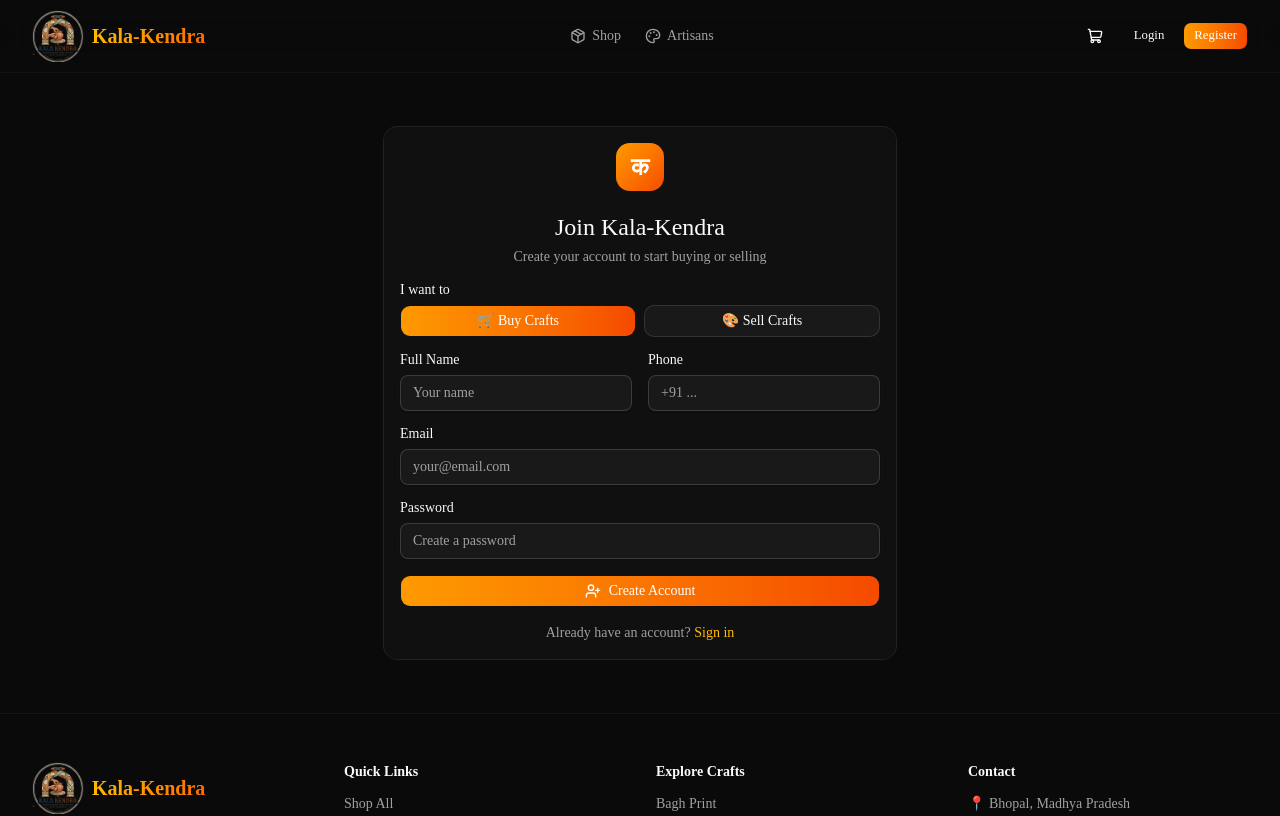
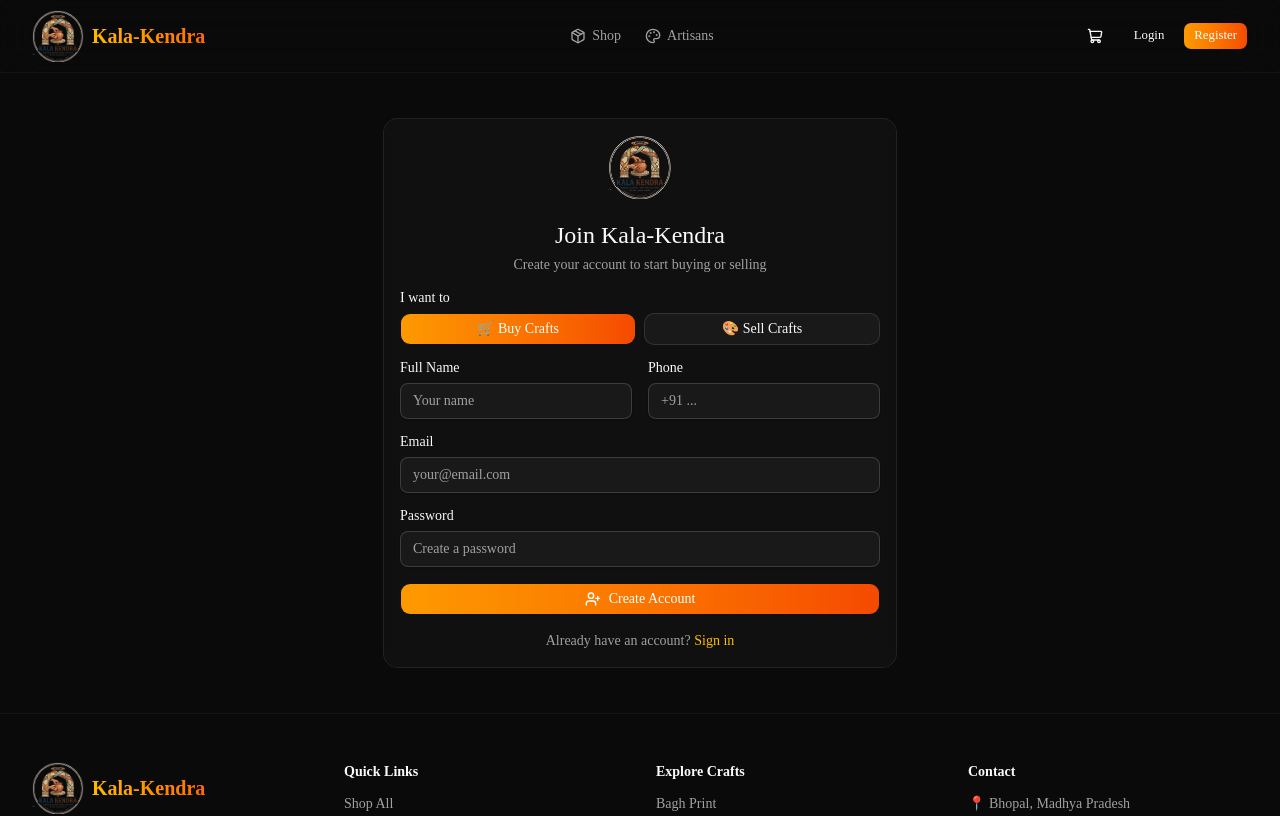
Before and after one commit to tapeshchavle/kala-kendra, a Next.js app: page /register in a window 1280 px wide. Shown: the top 816 px of the page. Built offline with nearby package versions, Linux system fonts and the light colour scheme.

Commit message:
login and register page icon updated

```diff
--- a/app/login/page.tsx
+++ b/app/login/page.tsx
@@ -3,6 +3,7 @@
 import { useState } from 'react';
 import { useRouter } from 'next/navigation';
 import Link from 'next/link';
+import Image from 'next/image';
 import { useAuth } from '@/lib/auth-context';
 import { Button } from '@/components/ui/button';
 import { Card, CardContent, CardHeader, CardTitle, CardDescription } from '@/components/ui/card';
@@ -57,9 +58,13 @@
       <Card className="w-full max-w-md bg-card/50 backdrop-blur-sm border-border/50">
         <CardHeader className="text-center">
           <div className="flex justify-center mb-4">
-            <div className="flex h-12 w-12 items-center justify-center rounded-xl bg-gradient-to-br from-amber-500 to-orange-600 text-white text-2xl font-bold">
-              क
-            </div>
+            <Image
+              src="/logo.png"
+              alt="Kala-Kendra Logo"
+              width={64}
+              height={64}
+              className="object-contain"
+            />
           </div>
           <CardTitle className="text-2xl">Welcome Back</CardTitle>
           <CardDescription>Sign in to your Kala-Kendra account</CardDescription>
--- a/app/register/page.tsx
+++ b/app/register/page.tsx
@@ -3,6 +3,7 @@
 import { useState } from 'react';
 import { useRouter } from 'next/navigation';
 import Link from 'next/link';
+import Image from 'next/image';
 import { useAuth } from '@/lib/auth-context';
 import { Button } from '@/components/ui/button';
 import { Card, CardContent, CardHeader, CardTitle, CardDescription } from '@/components/ui/card';
@@ -61,9 +62,13 @@
       <Card className="w-full max-w-lg bg-card/50 backdrop-blur-sm border-border/50">
         <CardHeader className="text-center">
           <div className="flex justify-center mb-4">
-            <div className="flex h-12 w-12 items-center justify-center rounded-xl bg-gradient-to-br from-amber-500 to-orange-600 text-white text-2xl font-bold">
-              क
-            </div>
+            <Image
+              src="/logo.png"
+              alt="Kala-Kendra Logo"
+              width={64}
+              height={64}
+              className="object-contain"
+            />
           </div>
           <CardTitle className="text-2xl">Join Kala-Kendra</CardTitle>
           <CardDescription>Create your account to start buying or selling</CardDescription>
```
